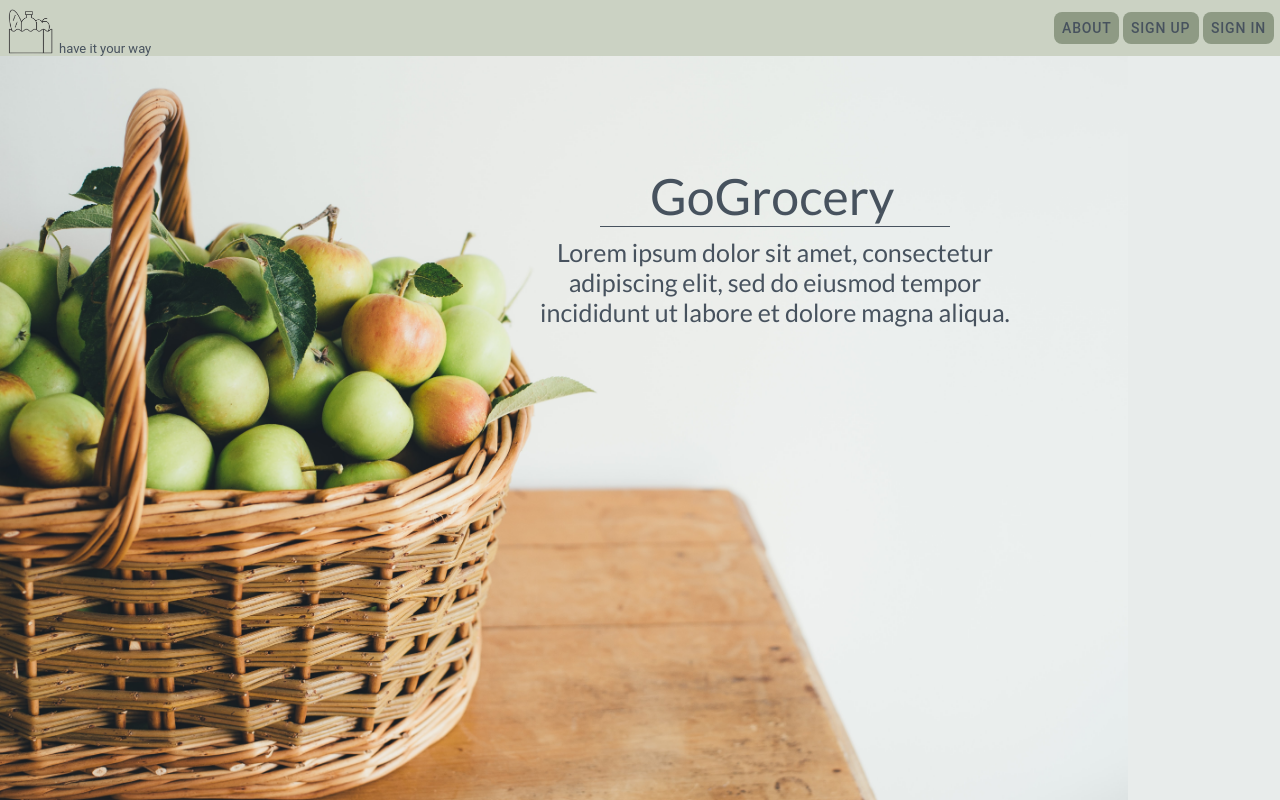
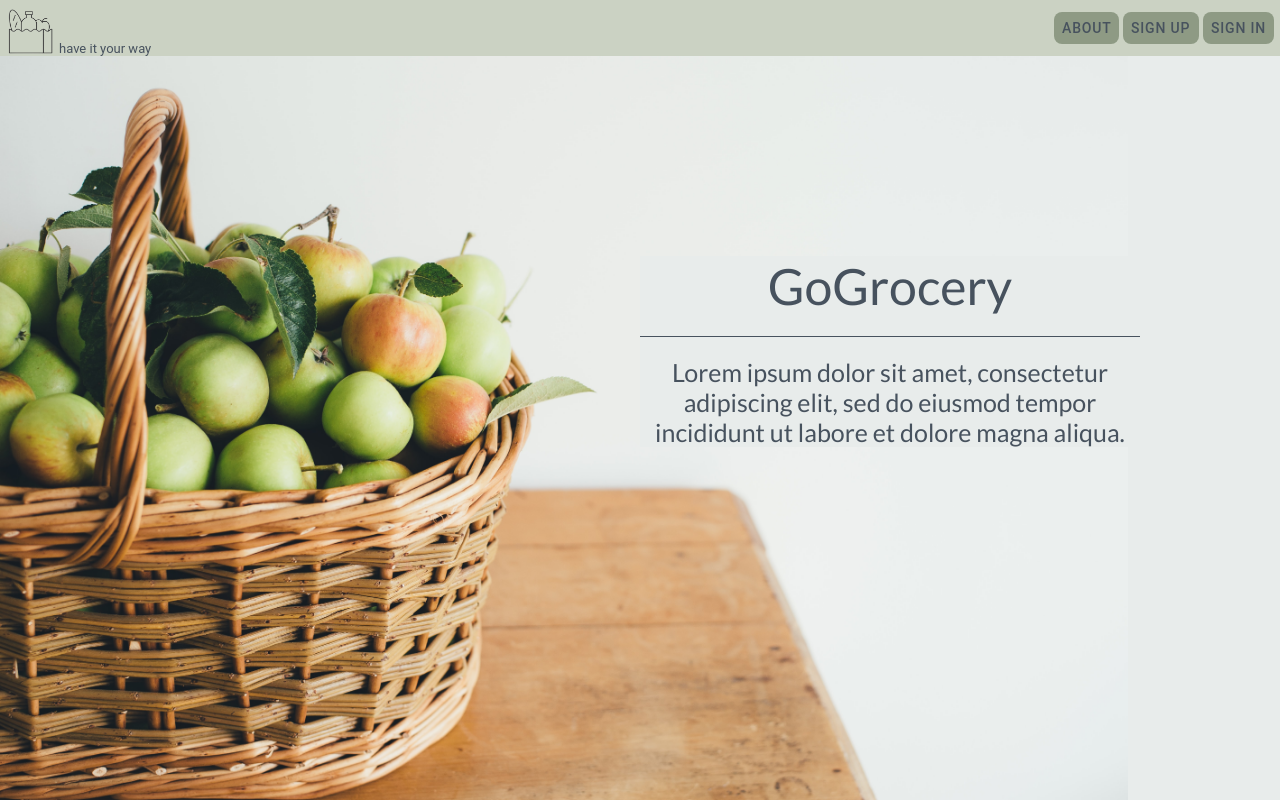
Before and after one commit to JoaoSouzaeSilva/GoGrocery, a React (Create React App) app: page /home in a window 1280 px wide. Built offline with nearby package versions, Linux system fonts and the light colour scheme.

Commit message:
changed home page text style and positioning

```diff
--- a/package.json
+++ b/package.json
@@ -66,7 +66,8 @@
     ]
   },
   "devDependencies": {
-    "@capacitor/cli": "4.4.0"
+    "@capacitor/cli": "4.4.0",
+    "@ionic/cli": "6.20.3"
   },
   "description": "An Ionic project"
 }
--- a/src/pages/Home.css
+++ b/src/pages/Home.css
@@ -35,27 +35,31 @@ ion-content {
     color: #47525e
 }
 
+.title {
+  background-color: #e8eceb;
+  /* align content right*/
+  margin-left: 50%;
+  margin-top: 200px;
+  font-family: Lato;
+  width: 500px;
+}
+
 .homePage_title {
   color: #47525e;
-  font-family: Lato;
   font-size: 50px;
-  margin-left: 650px;
-  margin-top: 110px;
+  text-align: center;
 }
 
 .separator {
-  width: 350px;
+  width: 100%;
   border-bottom: 1px solid #47525e;
-  margin-left: 600px;
-  margin-top: 0px;
+  margin-top: 20px;
+  margin-bottom: 20px;
 }
 
 .homePage_subText {
   color: #47525e;
-  font-family: Lato;
   font-size: 25px;
-  margin-left: 525px;
-  margin-top: 10px;
-  width: 500px;
+  width: 100%;
   text-align: center;
 }
```
Also changed, not shown: 1 other file (tests, documents, lock files or other folders).
